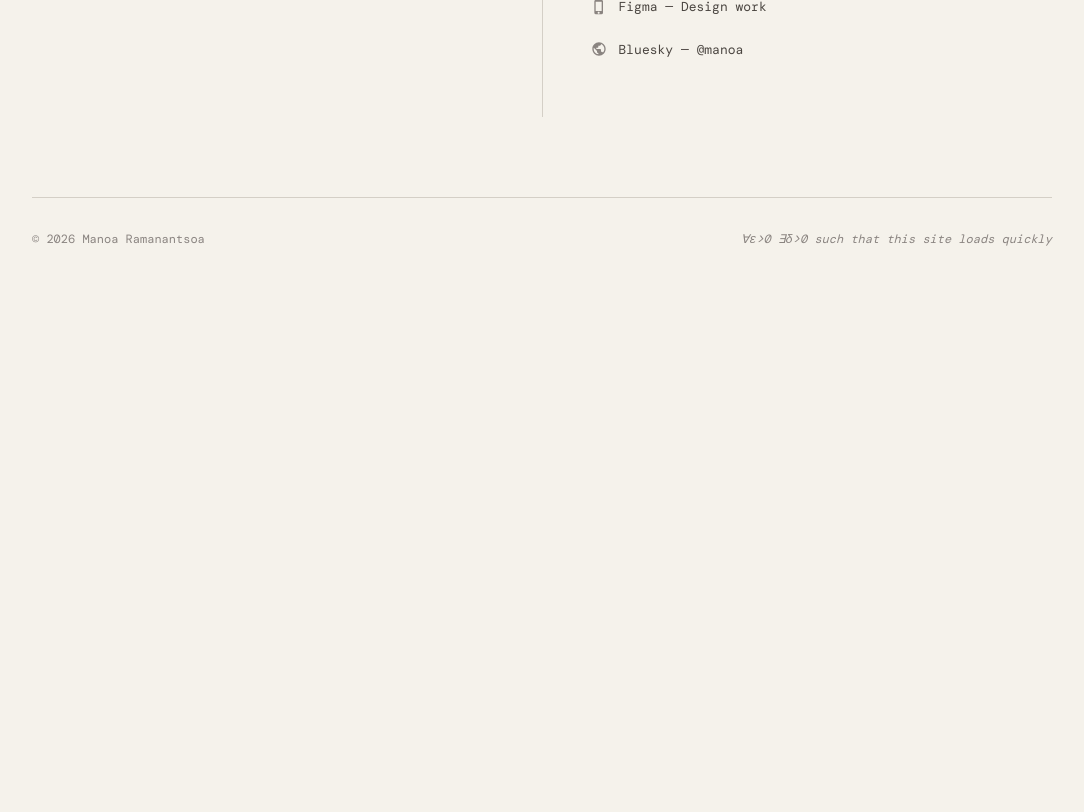
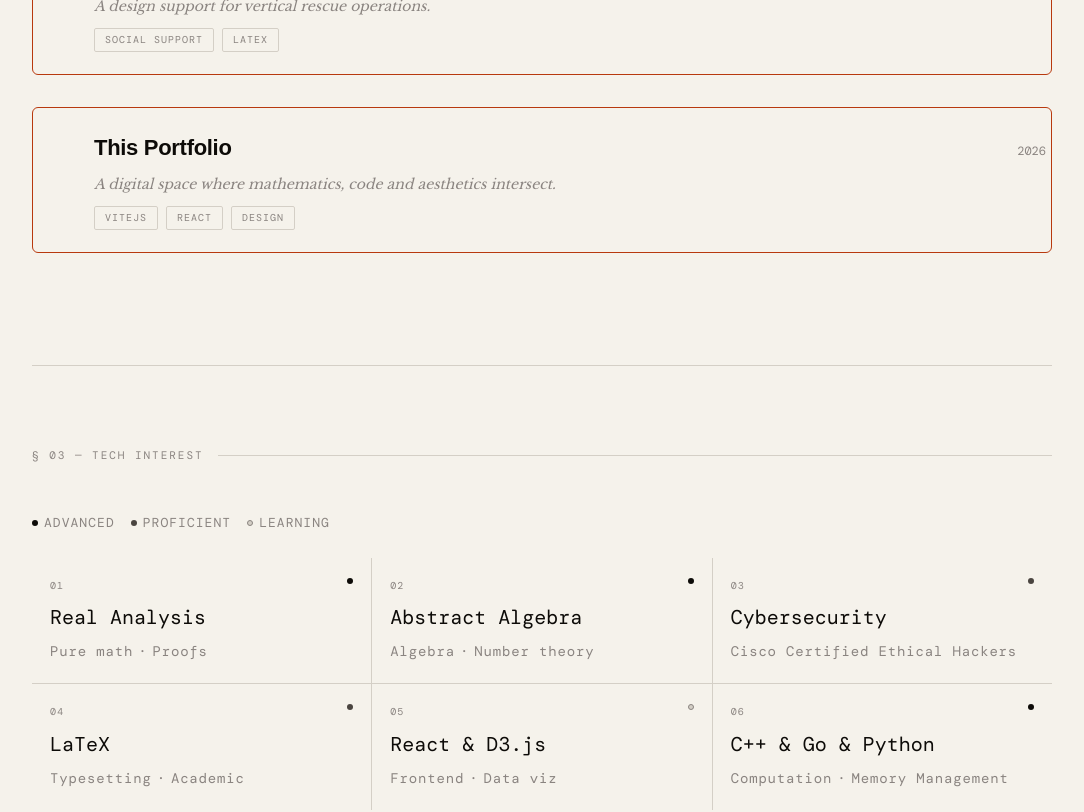
Before and after one commit to MA-NOA/portfolioReact, a React app: page / in a window 1280 px wide. Shown: the part 1600-2412 px from the top of the page, without its empty margins (98-1182 px from the left). Before the commit the page ends 1882 px from the top, so only its background shows below. Built offline with nearby package versions, Linux system fonts and the light colour scheme; the HTML template or start-up script is replaced by a standard one.

Commit message:
add projects and skill

```diff
--- a/package.json
+++ b/package.json
@@ -15,6 +15,7 @@
     "@fontsource/dm-mono": "^5.2.7",
     "@fontsource/inter": "^5.2.8",
     "@fontsource/libre-baskerville": "^5.2.10",
+    "@vercel/analytics": "^2.0.1",
     "antd": "^6.4.3",
     "react": "^19.2.6",
     "react-dom": "^19.2.6",
--- a/src/App.css
+++ b/src/App.css
@@ -227,7 +227,7 @@ nav::after {
 .math-floats svg {
     width: 100%;
     height: 100%;
-    opacity: 0.12;
+    opacity: 0.25;
 }
 
 @media (prefers-color-scheme: dark) {
@@ -488,3 +488,182 @@ footer {
         transform: rotate(10deg);
     }
 }
+.project-list {
+    width: 100%;
+}
+
+.project-row {
+    margin: 32px 0;
+    display: grid;
+    grid-template-columns: 36px 1fr auto;
+    align-items: baseline;
+    padding: 22px 5px;
+    border: 1px solid var(--accent);
+    border-radius: 6px;
+    gap: 0 20px;
+    text-decoration: none;
+    color: inherit;
+    transition: padding-left 0.25s ease;
+}
+
+.project-row:hover {
+    padding-left: 8px;
+}
+
+.p-num {
+    font-family: var(--mono);
+    font-size: 11px;
+    color: var(--ink-3);
+    letter-spacing: 0.08em;
+}
+.p-body {
+    display: flex;
+    flex-direction: column;
+    gap: 6px;
+}
+.p-title {
+    font-family: var(--display);
+    font-size: clamp(17px, 2.5vw, 22px);
+    font-weight: 700;
+    letter-spacing: -0.3px;
+    color: var(--ink);
+    transition: color 0.2s;
+}
+.project-row:hover .p-title {
+    color: var(--accent);
+}
+.p-desc {
+    font-family: var(--serif);
+    font-style: italic;
+    font-size: 14px;
+    color: var(--ink-3);
+}
+.p-tags {
+    display: flex;
+    flex-wrap: wrap;
+    gap: 8px;
+    margin-top: 4px;
+}
+.p-tag {
+    font-family: var(--mono);
+    font-size: 10px;
+    letter-spacing: 0.1em;
+    text-transform: uppercase;
+    color: var(--ink-3);
+    border: 1px solid var(--rule);
+    padding: 3px 10px;
+    border-radius: 2px;
+}
+.p-right {
+    display: flex;
+    flex-direction: column;
+    align-items: flex-end;
+    gap: 4px;
+}
+.p-year {
+    font-family: var(--mono);
+    font-size: 12px;
+    color: var(--ink-3);
+}
+.p-arrow {
+    font-family: var(--mono);
+    font-size: 13px;
+    color: var(--accent);
+    opacity: 0;
+    transform: translateX(-5px);
+    transition:
+        opacity 0.2s,
+        transform 0.2s;
+}
+.project-row:hover .p-arrow {
+    opacity: 1;
+    transform: translateX(0);
+}
+
+@media (max-width: 600px) {
+    .project-row {
+        grid-template-columns: 28px 1fr auto;
+    }
+    .p-desc {
+        display: none;
+    }
+}
+
+.skill-legend {
+    display: flex;
+    gap: 16px;
+    margin-bottom: 1.5rem;
+}
+.leg-item {
+    display: flex;
+    align-items: center;
+    gap: 6px;
+    font-family: var(--mono);
+    font-size: 13px;
+    letter-spacing: 0.08em;
+    text-transform: uppercase;
+    color: var(--ink-3);
+}
+.skill-grid {
+    display: grid;
+    grid-template-columns: repeat(auto-fit, minmax(280px, 1fr));
+    gap: 1px;
+    background: var(--rule);
+}
+.skill-card {
+    background: var(--bg);
+    padding: 20px 18px;
+    display: flex;
+    flex-direction: column;
+    gap: 10px;
+}
+.sk-top {
+    display: flex;
+    justify-content: space-between;
+    align-items: flex-start;
+}
+.sk-num {
+    font-family: var(--mono);
+    font-size: 10px;
+    color: var(--ink-3);
+    letter-spacing: 0.1em;
+}
+.sk-dot {
+    width: 6px;
+    height: 6px;
+    border-radius: 50%;
+    flex-shrink: 0;
+    display: inline-block;
+}
+.dot-advanced {
+    background: var(--ink);
+}
+.dot-proficient {
+    background: var(--ink-2);
+}
+.dot-learning {
+    background: var(--rule);
+    border: 1px solid var(--ink-3);
+}
+.sk-title {
+    font-family: var(--mono);
+    font-size: 20px;
+    font-weight: 500;
+    color: var(--ink);
+    line-height: 1.3;
+}
+.sk-tags {
+    display: flex;
+    flex-wrap: wrap;
+    gap: 5px;
+}
+.sk-tag {
+    font-family: var(--mono);
+    font-size: 14px;
+    color: var(--ink-3);
+    letter-spacing: 0.06em;
+}
+.sk-tag + .sk-tag::before {
+    content: "·";
+    margin-right: 5px;
+}
--- a/src/App.jsx
+++ b/src/App.jsx
@@ -8,6 +8,8 @@ import "@fontsource/libre-baskerville/400-italic.css";
 import "@fontsource/dm-mono";
 
 import "./App.css";
+import { FaArrowRight, FaTiktok, FaGithub } from "react-icons/fa";
+import { PiHandWaving } from "react-icons/pi";
 
 function App() {
   function copyEmail() {
@@ -39,12 +41,78 @@ function App() {
     return () => observer.disconnect();
   }, []);
 
+  const projects = [
+    {
+      num: "",
+      title: "CEYS Encryptor",
+      desc: "A beginner keyless encryption architecture design.",
+      tags: ["Linear Algebra", "Number Theory", "C++"],
+      year: "2025",
+      href: "https://github.com/MA-NOA/Ceys-Encryptor",
+    },
+    {
+      num: "",
+      title: "Major Cry",
+      desc: "A design support for vertical rescue operations.",
+      tags: ["Social Support", "LaTex"],
+      year: "2025 // No source code yet",
+      href: "",
+    },
+    {
+      num: "",
+      title: "This Portfolio",
+      desc: "A digital space where mathematics, code and aesthetics intersect.",
+      tags: ["ViteJS", "React", "Design"],
+      year: "2026",
+      href: "https://github.com/MA-NOA/portfolioReact",
+    },
+  ];
+
+  const skills = [
+    {
+      num: "01",
+      title: "Real Analysis",
+      tags: ["Pure math", "Proofs"],
+      level: "advanced",
+    },
+    {
+      num: "02",
+      title: "Abstract Algebra",
+      tags: ["Algebra", "Number theory"],
+      level: "advanced",
+    },
+    {
+      num: "03",
+      title: "Cybersecurity",
+      tags: ["Cisco Certified Ethical Hackers"],
+      level: "proficient",
+    },
+    {
+      num: "04",
+      title: "LaTeX",
+      tags: ["Typesetting", "Academic"],
+      level: "proficient",
+    },
+    {
+      num: "05",
+      title: "React & D3.js",
+      tags: ["Frontend", "Data viz"],
+      level: "learning",
+    },
+    {
+      num: "06",
+      title: "C++ & Go & Python",
+      tags: ["Computation", "Memory Management"],
+      level: "advanced",
+    },
+  ];
+
   return (
     <>
       <nav>
         <div className="nav-inner">
           <a className="logo" href="#">
-            <span>M</span>R.
+            <span>H</span>J.
           </a>
           <ul className="nav-links">
             <li>
@@ -63,17 +131,20 @@ function App() {
       <div className="wrapper">
         <section className="hero" id="hero">
           <div className="hero-eyebrow">
-            <span className="wave">👋</span> Hello, I'm
+            <span className="wave">
+              <PiHandWaving fontSize="24px" />
+            </span>{" "}
+            Hello, I'm
           </div>
           <h1 className="hero-name">
             Manoa
             <br />
-            <em>Nampoina</em>
+            <em>Nampoina HJ</em>
           </h1>
           <p className="hero-desc">
             I study the structure of things — from{" "}
             <strong>real analysis</strong> to
-            <strong>computational number theory</strong>. Mathematics is how I
+            <strong> computational number theory</strong>. Mathematics is how I
             think, write, and see the world.
           </p>
 
@@ -228,8 +299,74 @@ function App() {
           </div>
         </section>
 
+        <section id="selected-work">
+          <div className="section-label">§ 02 — Selected works</div>
+          <div className="project-list">
+            {projects.map((p) => (
+              <a key={p.num} href={p.href} className="project-row">
+                <span className="p-num">{p.num}</span>
+                <div className="p-body">
+                  <span className="p-title">{p.title}</span>
+                  <span className="p-desc">{p.desc}</span>
+                  <div className="p-tags">
+                    {p.tags.map((t) => (
+                      <span key={t} className="p-tag">
+                        {t}
+                      </span>
+                    ))}
+                  </div>
+                </div>
+                <div className="p-right">
+                  <span className="p-year">{p.year}</span>
+                  <span className="p-arrow">
+                    <FaArrowRight />
+                  </span>
+                </div>
+              </a>
+            ))}
+          </div>
+        </section>
+
+        <section id="skills">
+          <div className="section-label">§ 03 — Tech Interest</div>
+
+          <div className="skill-legend">
+            <span className="leg-item">
+              <span className="sk-dot dot-advanced" />
+              Advanced
+            </span>
+            <span className="leg-item">
+              <span className="sk-dot dot-proficient" />
+              Proficient
+            </span>
+            <span className="leg-item">
+              <span className="sk-dot dot-learning" />
+              Learning
+            </span>
+          </div>
+
+          <div className="skill-grid">
+            {skills.map((s) => (
+              <div key={s.num} className="skill-card">
+                <div className="sk-top">
+                  <span className="sk-num">{s.num}</span>
+                  <span className={`sk-dot dot-${s.level}`} />
+                </div>
+                <span className="sk-title">{s.title}</span>
+                <div className="sk-tags">
+                  {s.tags.map((t) => (
+                    <span key={t} className="sk-tag">
+                      {t}
+                    </span>
+                  ))}
+                </div>
+              </div>
+            ))}
+          </div>
+        </section>
+
         <section id="contact">
-          <div className="section-label">§ 02 — Let's build</div>
+          <div className="section-label">§ 04 — Let's build</div>
           <div className="contact-grid">
             <div className="contact-block">
               <h2>Want to build together?</h2>
@@ -275,9 +412,7 @@ function App() {
                     target="_blank"
                     rel="noopener"
                   >
-                    <svg viewBox="0 0 24 24" fill="currentColor">
-                      <path d="M12 2C6.48 2 2 6.48 2 12c0 4.42 2.87 8.17 6.84 9.5.5.08.66-.23.66-.5v-1.69c-2.77.6-3.36-1.34-3.36-1.34-.46-1.16-1.11-1.47-1.11-1.47-.91-.62.07-.6.07-.6 1 .07 1.53 1.03 1.53 1.03.87 1.52 2.34 1.07 2.91.83.09-.65.35-1.09.63-1.34-2.22-.25-4.55-1.11-4.55-4.92 0-1.11.38-2 1.03-2.71-.1-.25-.45-1.29.1-2.64 0 0 .84-.27 2.75 1.02.79-.22 1.65-.33 2.5-.33.85 0 1.71.11 2.5.33 1.91-1.29 2.75-1.02 2.75-1.02.55 1.35.2 2.39.1 2.64.65.71 1.03 1.6 1.03 2.71 0 3.82-2.34 4.66-4.57 4.91.36.31.69.92.69 1.85V21c0 .27.16.59.67.5C19.14 20.16 22 16.42 22 12A10 10 0 0 0 12 2z" />
-                    </svg>
+                    <FaGithub />
                     GitHub — ma-noa
                   </a>
                 </li>
@@ -287,26 +422,8 @@ function App() {
                     target="_blank"
                     rel="noopener"
                   >
-                    <svg viewBox="0 0 24 24" fill="currentColor">
-                      <path d="M19.59 6.69a4.83 4.83 0 0 1-3.77-4.25V2h-3.45v13.67a2.89 2.89 0 0 1-2.88 2.5 2.89 2.89 0 0 1-2.89-2.89 2.89 2.89 0 0 1 2.89-2.89c.28 0 .54.04.79.1V9.01a6.27 6.27 0 0 0-.79-.05 6.34 6.34 0 0 0-6.34 6.34 6.34 6.34 0 0 0 6.34 6.34 6.34 6.34 0 0 0 6.33-6.34V8.69a8.18 8.18 0 0 0 4.78 1.52V6.73a4.85 4.85 0 0 1-1.01-.04z" />
-                    </svg>
+                    <FaTiktok />
                     TikTok — @manoa_ramanantsoa
-                  </a>
-                </li>
-                <li>
-                  <a href="#" target="_blank" rel="noopener">
-                    <svg viewBox="0 0 24 24" fill="currentColor">
-                      <path d="M15.5 1h-8A2.5 2.5 0 0 0 5 3.5v17A2.5 2.5 0 0 0 7.5 23h8a2.5 2.5 0 0 0 2.5-2.5v-17A2.5 2.5 0 0 0 15.5 1zm-4 21c-.83 0-1.5-.67-1.5-1.5S10.67 19 11.5 19s1.5.67 1.5 1.5S12.33 22 11.5 22zm4.5-4H7V4h9v14z" />
-                    </svg>
-                    Figma — Design work
-                  </a>
-                </li>
-                <li>
-                  <a href="#" target="_blank" rel="noopener">
-                    <svg viewBox="0 0 24 24" fill="currentColor">
-                      <path d="M12 2C6.48 2 2 6.48 2 12s4.48 10 10 10 10-4.48 10-10S17.52 2 12 2zm-1 17.93c-3.95-.49-7-3.85-7-7.93 0-.62.08-1.21.21-1.79L9 15v1c0 1.1.9 2 2 2v1.93zm6.9-2.54c-.26-.81-1-1.39-1.9-1.39h-1v-3c0-.55-.45-1-1-1H8v-2h2c.55 0 1-.45 1-1V7h2c1.1 0 2-.9 2-2v-.41c2.93 1.19 5 4.06 5 7.41 0 2.08-.8 3.97-2.1 5.39z" />
-                    </svg>
-                    Bluesky — @manoa
                   </a>
                 </li>
               </ul>
@@ -318,7 +435,9 @@ function App() {
       <footer>
         <div className="wrapper">
           <div className="footer-inner">
-            <span className="footer-copy">© 2026 Manoa Ramanantsoa</span>
+            <span className="footer-copy">
+              © 2026 IRIMANOA Nampoina Hiarijaona
+            </span>
             <span
               className="footer-copy"
               style={{
```
Also changed, not shown: 1 other file (tests, documents, lock files or other folders).
